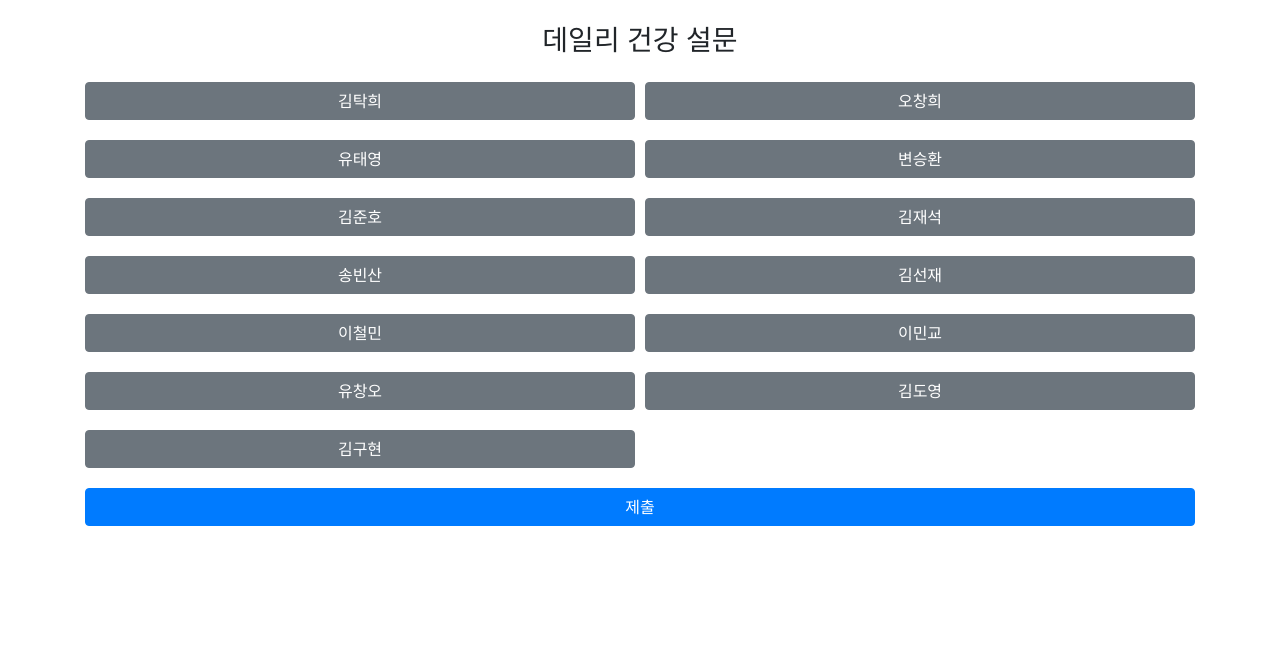
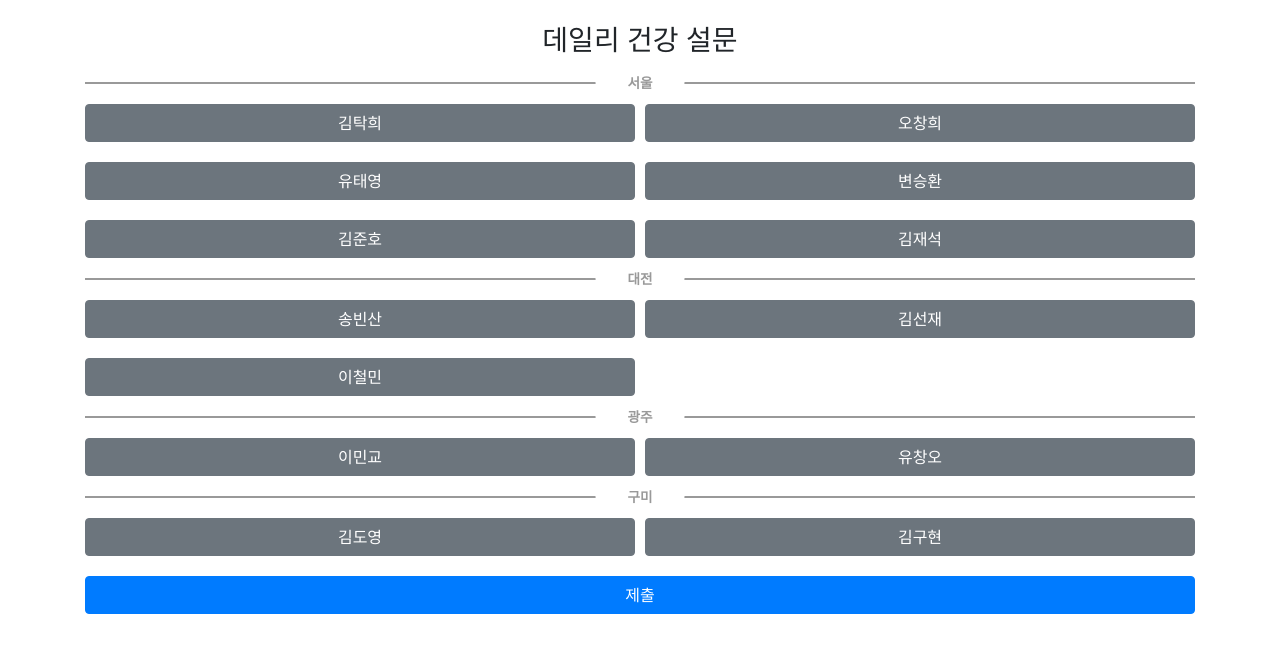
Before and after one commit to bingbing-ba/daily-health, a React (Create React App) app: page / in a window 1280 px wide. Shown: the top 652 px of the page. Built offline with nearby package versions, Linux system fonts and the light colour scheme; the HTML template or start-up script is replaced by a standard one.

Commit message:
update ui(divider)

```diff
--- a/src/App.css
+++ b/src/App.css
@@ -1,12 +1,36 @@
-.center{
+.center {
   display: flex;
   justify-content: center;
   flex-direction: column;
 }
-.inputs{
-  display:grid;
+.inputs {
+  display: grid;
   grid-template-columns: 1fr 1fr;
   column-gap: 10px;
   row-gap: 20px;
   margin-bottom: 20px;
 }
+hr.hr-text {
+  grid-column-start: 1;
+  grid-column-end: 3;
+  position: relative;
+  border: none;
+  height: 2px;
+  background: #999;
+  margin:0;
+}
+
+hr.hr-text::before {
+  content: attr(data-content);
+  display: inline-block;
+  background: #fff;
+  font-weight: bold;
+  font-size: 0.85rem;
+  color: #999;
+  border-radius: 30rem;
+  padding: 0.2rem 2rem;
+  position: absolute;
+  top: 50%;
+  left: 50%;
+  transform: translate(-50%, -50%);
+}
--- a/src/App.js
+++ b/src/App.js
@@ -4,19 +4,19 @@ import { getWithExpiry, setWithExpiry } from './utils'
 import './App.css'
 export default function App() {
   const professors = [
-    '김탁희',
-    '오창희',
-    '유태영',
-    '변승환',
-    '김준호',
-    '김재석',
-    '송빈산',
-    '김선재',
-    '이철민',
-    '이민교',
-    '유창오',
-    '김도영',
-    '김구현',
+    { name: '김탁희', region: '서울', classNo: '1반' },
+    { name: '오창희', region: '서울', classNo: '1반' },
+    { name: '유태영', region: '서울', classNo: '2반' },
+    { name: '변승환', region: '서울', classNo: '3반' },
+    { name: '김준호', region: '서울', classNo: '4반' },
+    { name: '김재석', region: '서울', classNo: '5반' },
+    { name: '송빈산', region: '대전', classNo: '1반' },
+    { name: '김선재', region: '대전', classNo: '2반' },
+    { name: '이철민', region: '대전', classNo: '3반' },
+    { name: '이민교', region: '광주', classNo: '1반' },
+    { name: '유창오', region: '광주', classNo: '2반' },
+    { name: '김도영', region: '구미', classNo: '1반' },
+    { name: '김구현', region: '구미', classNo: '2반' },
   ]
 
   const [selected, setSelected] = useState('')
@@ -66,18 +66,27 @@ export default function App() {
       <h3 className="text-center my-4">데일리 건강 설문</h3>
       <div className="center">
         <div className="inputs">
-          {professors.map((professor) => (
+          {professors.map((professor, index) => {
+            const { name, region } = professor
+            const prevRegion = index === 0 ? '' : professors[index - 1].region
+            return (
+              <>
+                {region === prevRegion ? null : (
+                  <hr data-content={region} class="hr-text"></hr>
+                )}
                 <button
                   className={
-                selected === professor ? 'btn btn-success' : 'btn btn-secondary'
+                    selected === name ? 'btn btn-success' : 'btn btn-secondary'
                   }
                   onClick={() => {
-                setSelected(professor)
+                    setSelected(name)
                   }}
                 >
-              {professor}
+                  {name}
                 </button>
-          ))}
+              </>
+            )
+          })}
         </div>
 
         <button className="btn btn-primary" onClick={onSubmit}>
```
Lines whose indentation alone changed are shown as unchanged.
